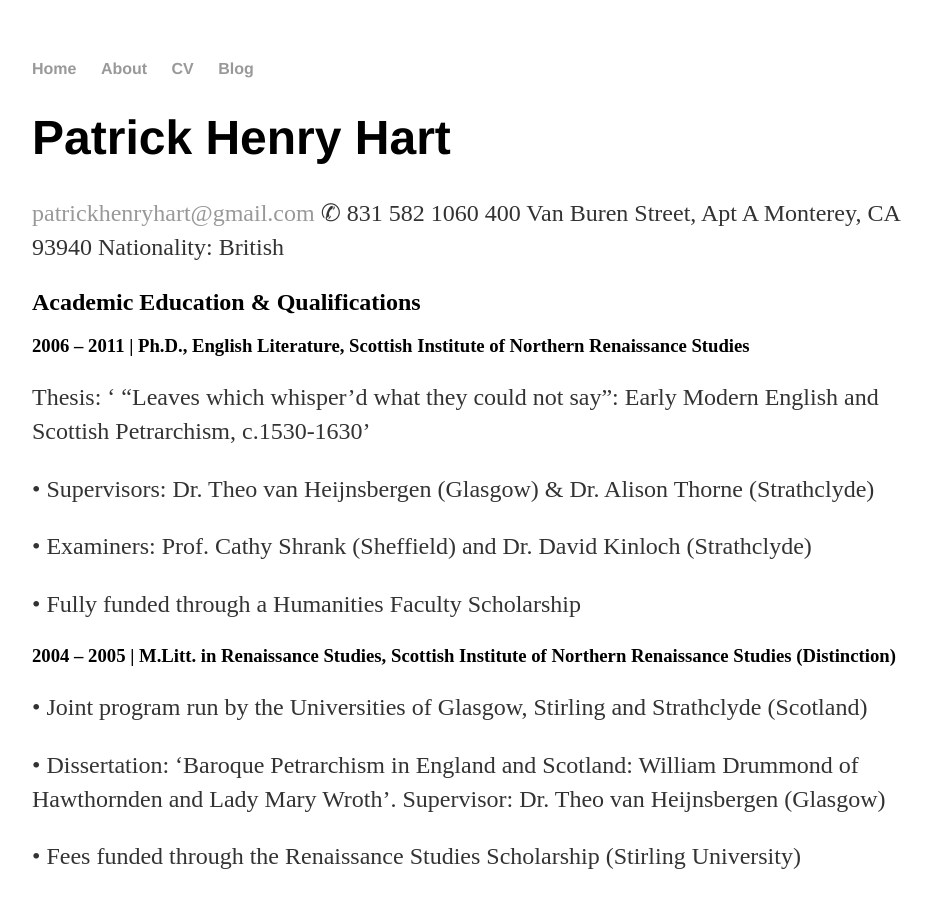
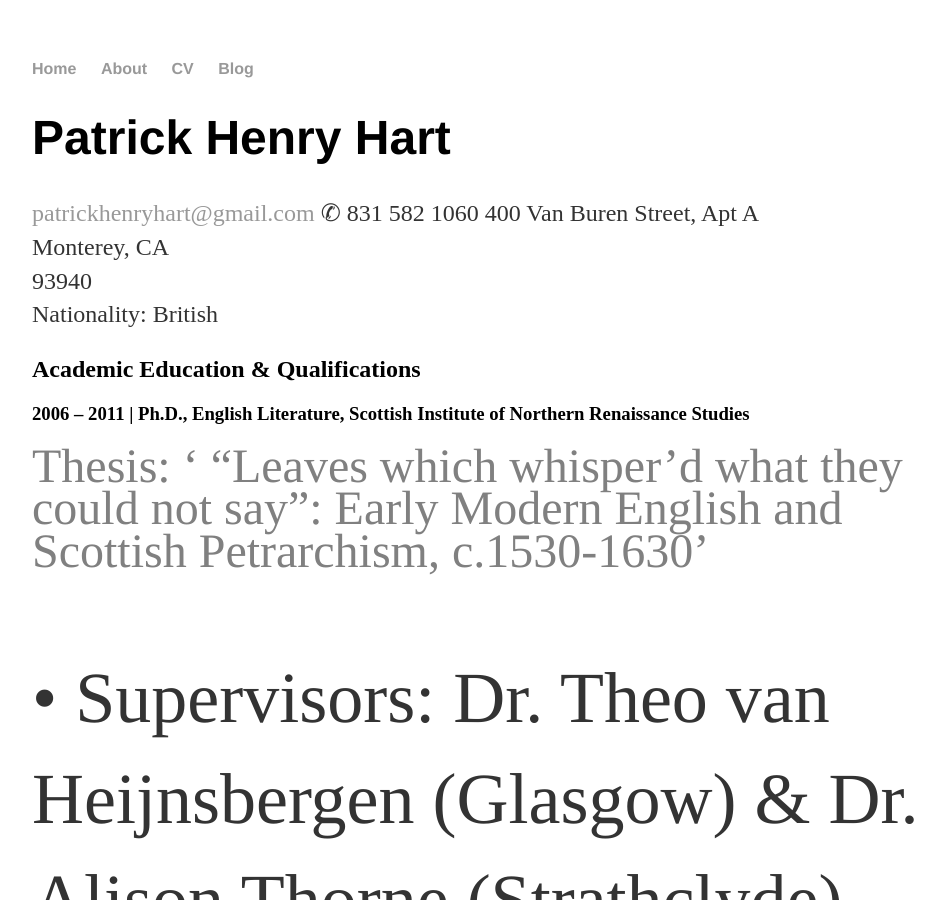
Before and after one commit to scassacocchi/scassacocchi.github.io, a Jekyll site: the page built from cv/index.html, in a window 1280 px wide and 900 px high. Shown: the whole window, without its empty margins (160-1105 px from the left). Built offline with Jekyll 4.4.1, drawn with Linux system fonts in a browser that asks for light colours.

Commit message:
Update index.html

```diff
--- a/cv/index.html
+++ b/cv/index.html
@@ -5,23 +5,28 @@ layout: default
 <html>
 <head>
 <meta charset='UTF-8'><meta name='viewport' content='width=device-width initial-scale=1'>
+
 <title>CV</title></head>
+
 <body><h1>Patrick Henry Hart</h1>
+
 <p><a href='mailto:patrickhenryhart@gmail.com' target='_blank' class='url'>patrickhenryhart@gmail.com</a>
 ✆ 831 582 1060
 
-400 Van Buren Street, Apt A
-Monterey, CA
-93940
+400 Van Buren Street, Apt A<br>
+Monterey, CA<br>
+93940<br>
 
 Nationality: British</p>
 
 <h2>Academic Education &amp; Qualifications</h2>
 <h3>2006 – 2011 | Ph.D., English Literature, Scottish Institute of Northern Renaissance Studies</h3>
-<p>Thesis: ‘ “Leaves which whisper’d what they could not say”: Early Modern English and Scottish Petrarchism, c.1530-1630’</p>
+<p><font color="grey" face="Times, serif" size="50%">
+  <p>Thesis: ‘ “Leaves which whisper’d what they could not say”: Early Modern English and Scottish Petrarchism, c.1530-1630’</p>
 <p>• Supervisors: Dr. Theo van Heijnsbergen (Glasgow) &amp; Dr. Alison Thorne (Strathclyde)</p>
 <p>• Examiners: Prof. Cathy Shrank (Sheffield) and Dr. David Kinloch (Strathclyde)</p>
 <p>• Fully funded through a Humanities Faculty Scholarship</p>
+  </font></p>
 <h3>2004 – 2005 | M.Litt. in Renaissance Studies, Scottish Institute of Northern Renaissance Studies (Distinction)</h3>
 <p>• Joint program run by the Universities of Glasgow, Stirling and Strathclyde (Scotland)</p>
 <p>• Dissertation: ‘Baroque Petrarchism in England and Scotland: William Drummond of Hawthornden and Lady Mary Wroth’. Supervisor: Dr. Theo van Heijnsbergen (Glasgow)</p>
```
